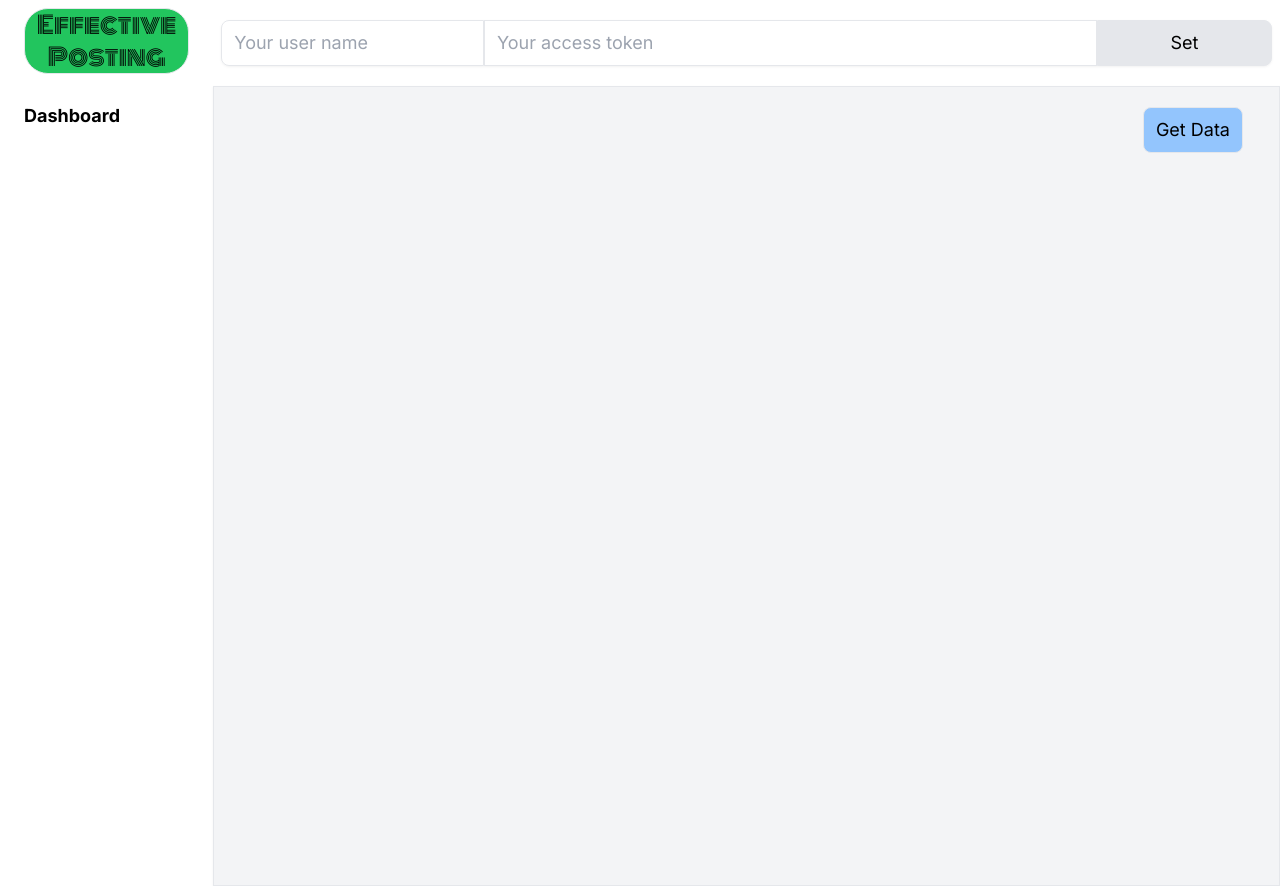
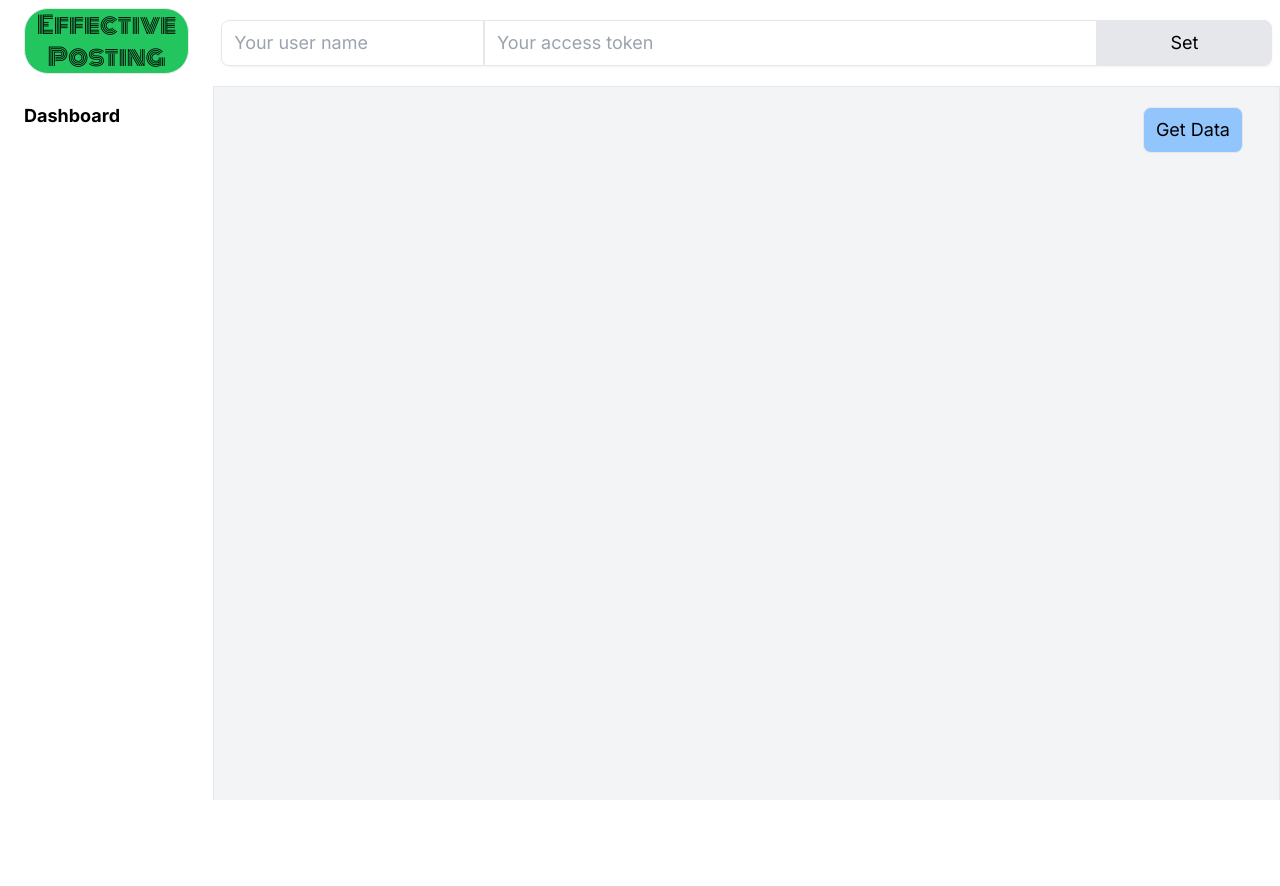
Before and after one commit to HIppei/qiita-effective-posting, a Next.js app: page / in a window 1280 px wide. After the commit the page ends 800 px from the top, so only its background shows below. Built offline with nearby package versions, Linux system fonts and the light colour scheme.

Commit message:
Surpress scroll bar in initial rendering

```diff
--- a/src/app/layout.tsx
+++ b/src/app/layout.tsx
@@ -21,7 +21,7 @@ export default function RootLayout({
     <html lang="en">
       <body className={inter.className}>
         <TokenProvider>
-          <div className="min-w-[1080px]">
+          <div className="h-screen min-w-[1080px] overflow-hidden">
             <div className="flex">
               <div className="w-2/12 px-6 py-2">
                 <Logo />
@@ -30,11 +30,11 @@ export default function RootLayout({
                 <Header />
               </div>
             </div>
-            <div className="flex h-screen">
+            <div className="flex h-full">
               <div className="w-2/12">
                 <NavMenu />
               </div>
-              <div className="h-full w-10/12 border bg-gray-100 drop-shadow-sm">{children}</div>
+              <div className="w-10/12 overflow-y-auto border bg-gray-100 drop-shadow-sm">{children}</div>
             </div>
           </div>
         </TokenProvider>
```
